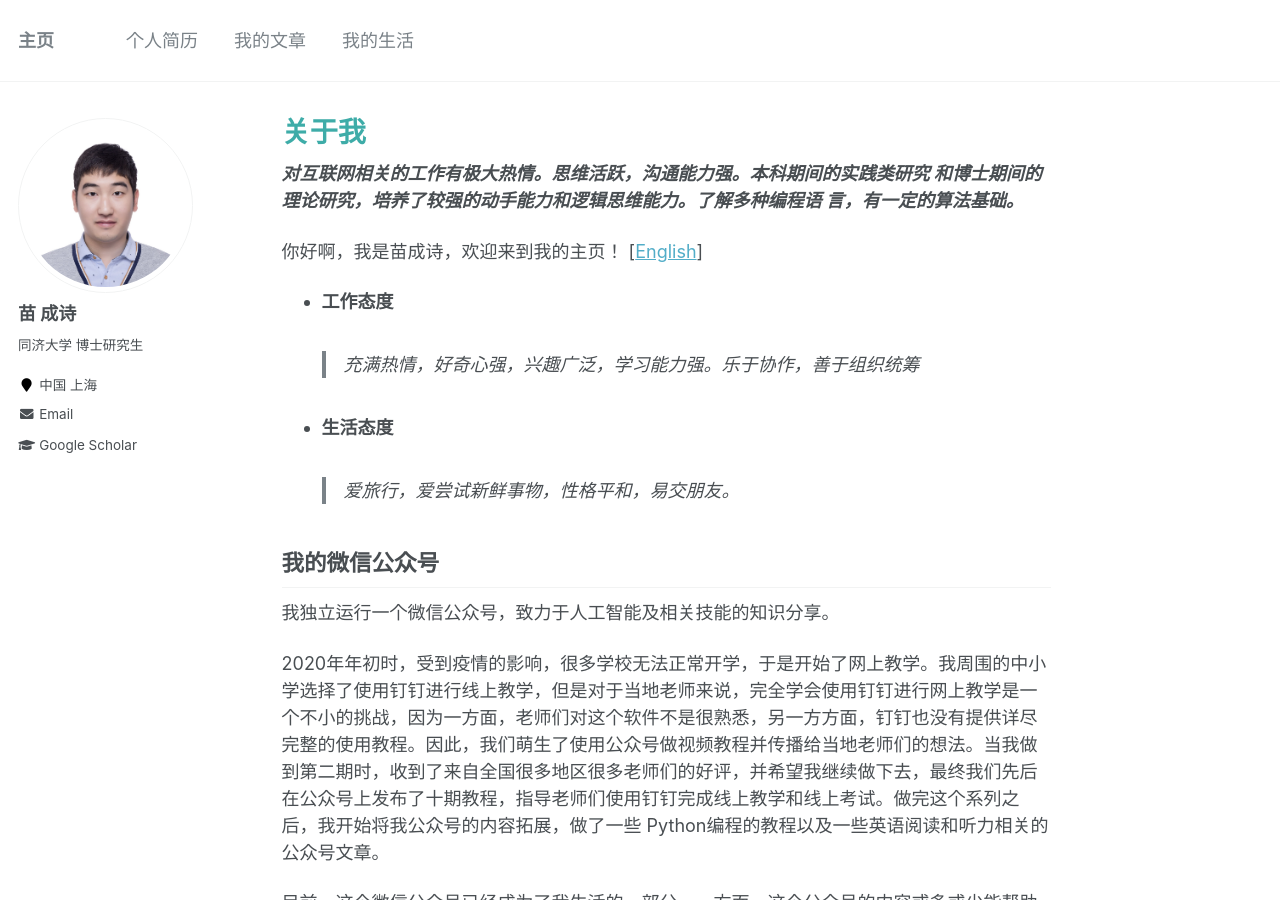
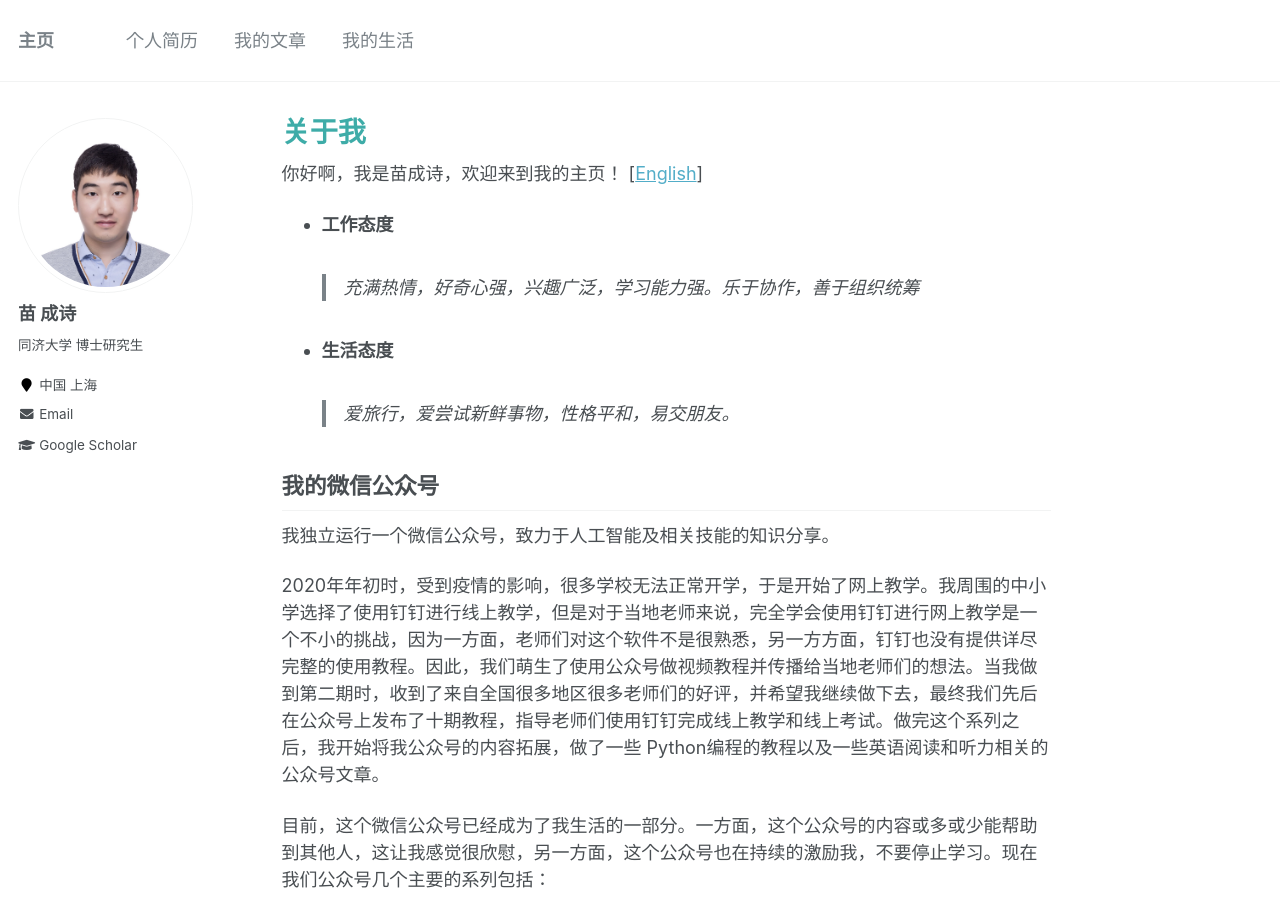
Before and after one commit to miaochengshi/cn, a Jekyll site: the page built from _pages/about.md, in a window 1280 px wide and 900 px high. Built offline with Jekyll 4.4.1, drawn with Linux system fonts in a browser that asks for light colours.

Commit message:
Update about.md

```diff
--- a/_pages/about.md
+++ b/_pages/about.md
@@ -7,8 +7,6 @@ redirect_from:
   - /about/
   - /about.html
 ---
-
-***对互联网相关的工作有极大热情。思维活跃，沟通能力强。本科期间的实践类研究 和博士期间的理论研究，培养了较强的动手能力和逻辑思维能力。了解多种编程语 言，有一定的算法基础。***
 
 你好啊，我是苗成诗，欢迎来到我的主页！ [[English](https://miaochengshi.github.io)]
 
```
